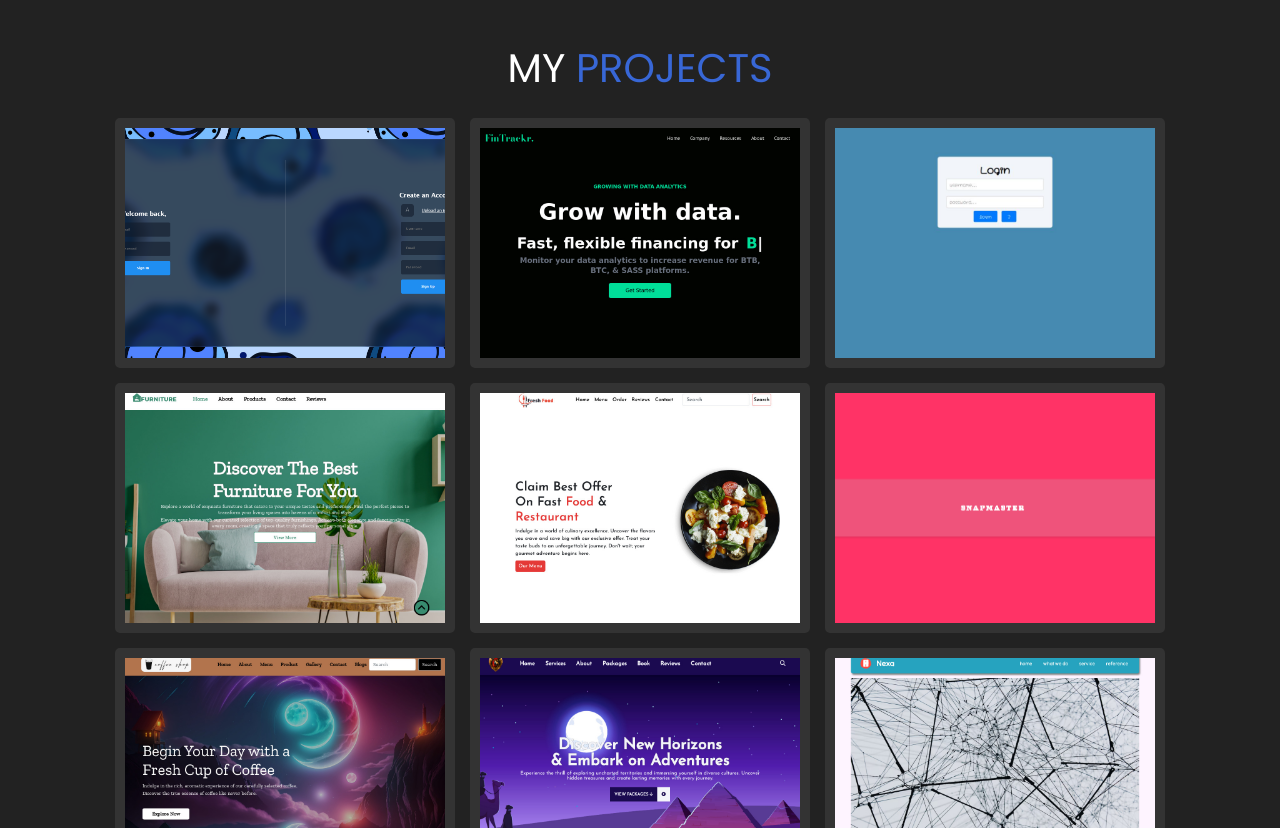
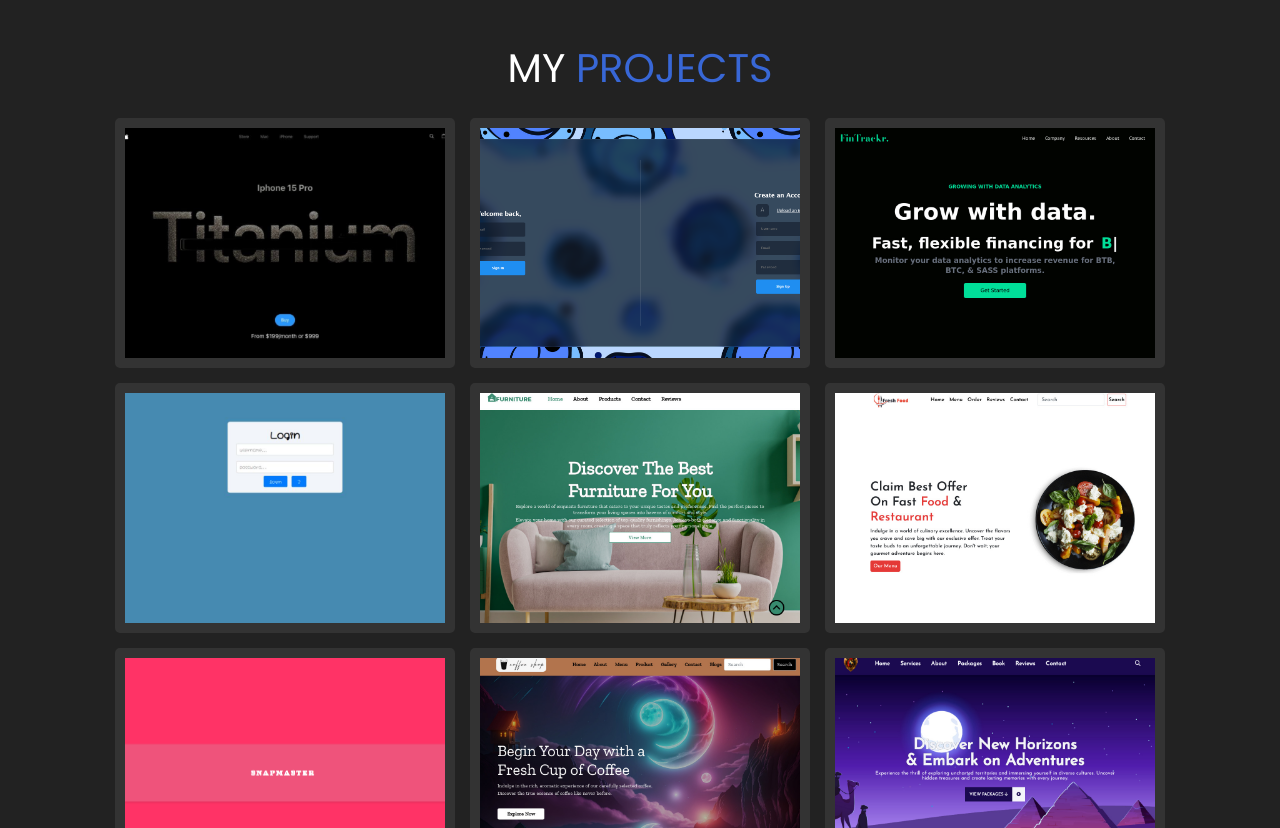
Before and after one commit to Y1lmaz-Ahmet/angular-portfolio, an Angular app: page / in a window 1280 px wide. Shown: the part 2003-2831 px from the top of the page. Built offline with nearby package versions, Linux system fonts and the light colour scheme.

Commit message:
new project update

```diff
--- a/src/app/gallery/gallery.component.ts
+++ b/src/app/gallery/gallery.component.ts
@@ -8,6 +8,12 @@ import { Component } from '@angular/core';
 export class GalleryComponent {
 
   galleryItems = [
+  {
+      imageSrc: '../../assets/apple-app.png',
+      title: 'Apple Website',
+      githubLink: 'https://github.com/Y1lmaz-Ahmet/apple_website',
+      livePreviewLink: 'https://apple-website-nine-tau.vercel.app/',
+    },
   {
       imageSrc: '../../assets/chat-app.png',
       title: 'react chat app',
```
Also changed, not shown: src/assets/apple-app.png (added).
